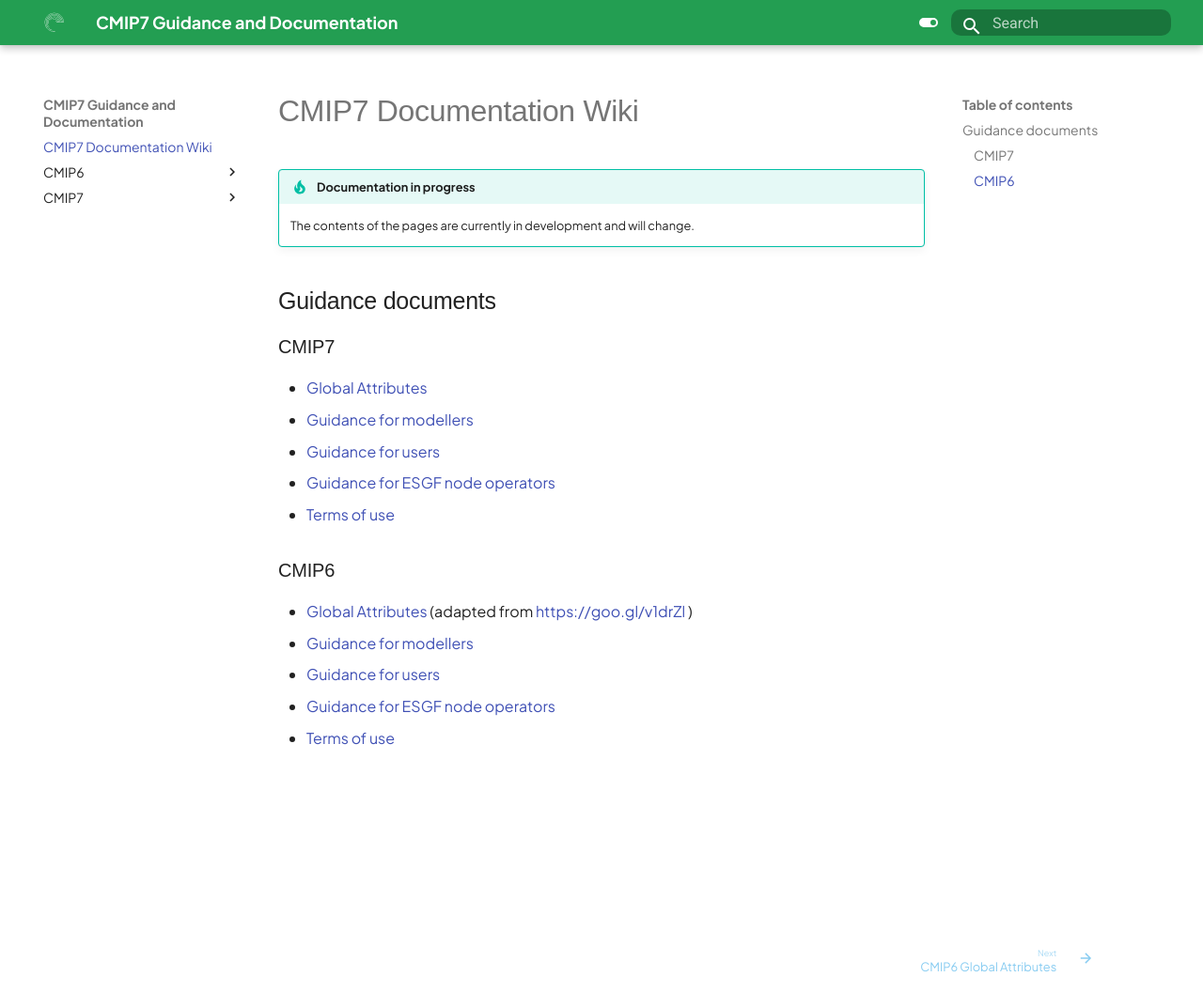
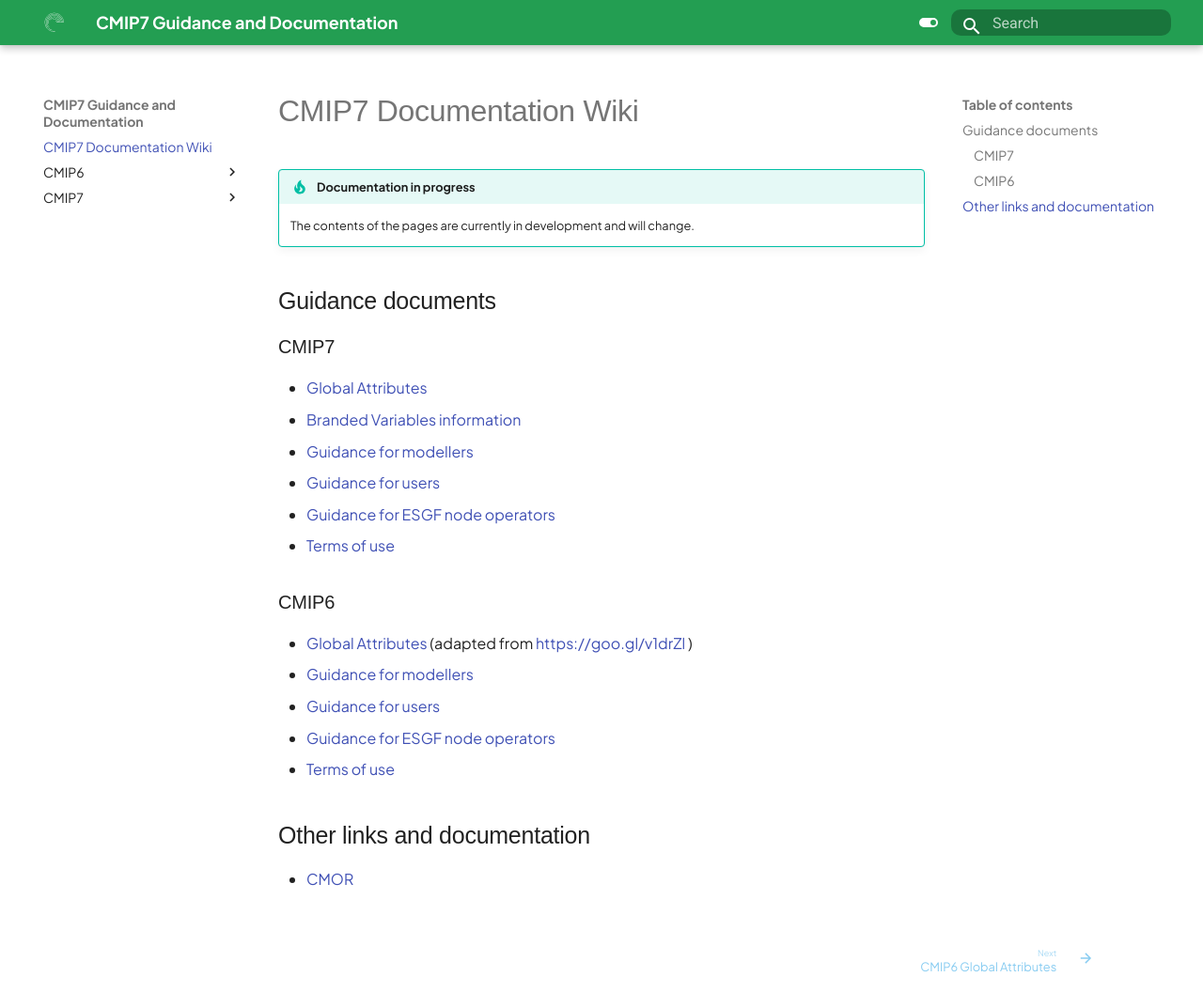
Before and after one commit to WCRP-CMIP/cmip7-guidance, an MkDocs documentation site: the page built from docs/index.md, in a window 1280 px wide and 1056 px high. Shown: the whole window at 94% size. Built offline with MkDocs 1.6.1 and Material for MkDocs 9.7.7, drawn with Linux system fonts in a browser that asks for light colours; some web fonts are replaced.

Commit message:
Add branded variables stub

```diff
--- a/docs/index.md
+++ b/docs/index.md
@@ -9,13 +9,19 @@
 ## Guidance documents
 ### CMIP7
 - [Global Attributes](CMIP7/global_attributes.md)
+- [Branded Variables information](CMIP7/branded_variables.md)
 - [Guidance for modellers](CMIP7/guidance_for_modellers.md)
 - [Guidance for users](CMIP7/guidance_for_users.md)
 - [Guidance for ESGF node operators](CMIP7/guidance_for_esgf.md)
 - [Terms of use](CMIP7/terms_of_use.md)
+
 ### CMIP6
 - [Global Attributes](CMIP6/global_attributes.md) (adapted from [https://goo.gl/v1drZl](http://goo.gl/v1drZl) )
 - [Guidance for modellers](CMIP6/guidance_for_modellers.md)
 - [Guidance for users](CMIP6/guidance_for_users.md)
 - [Guidance for ESGF node operators](CMIP6/guidance_for_esgf.md)
 - [Terms of use](CMIP6/terms_of_use.md)
+
+
+## Other links and documentation
+- [CMOR](https://cmor.llnl.gov/)
```
Also changed, not shown: docs/CMIP7/branded_variables.md (added, +6 -0 lines).
